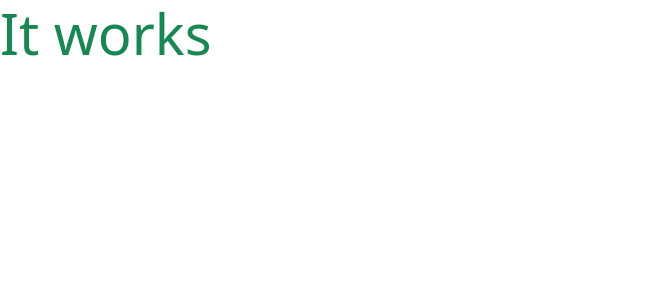
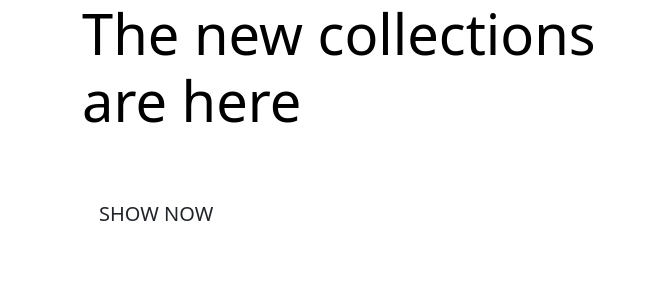
Before and after one commit to mariogusman/Funfit, a Django app: page / in a window 1280 px wide. Shown: the top 300 px of the page, without its empty margins (0-654 px from the left). Run offline with Django 3.2, Linux system fonts and the light colour scheme.

Commit message:
added home page content

```diff
--- a/fun_fit/urls.py
+++ b/fun_fit/urls.py
@@ -20,6 +20,4 @@ urlpatterns = [
     path('admin/', admin.site.urls),
     path('accounts/', include('allauth.urls')),
     path('', include('home.urls')),
-
-
 ]
--- a/home/templates/home/index.html
+++ b/home/templates/home/index.html
@@ -1,6 +1,27 @@
 {% extends 'base.html' %}
 {% load static %}
 
+{% block page_header %}
+<div class="container header-container">
+    <div class="row">
+        <div class="col"></div>
+    </div>
+</div>
+{% endblock page_header %}
+
 {% block content %}
-<h1 class="display-4 text-success">It works</h1>
+<div class="container h-100">
+    <div class="row h-100">
+        <div class="col-7 col-md-6 my-auto">
+            <h1 class="display-4 logo-font text-black">
+                The new collections are here
+            </h1>
+            <div class="my-5">
+                <h4>
+                    <a href="" class="shop-now-button btn btn-lg rounded-0 text-uppercase py-3">Show Now</a>
+                </h4>
+            </div>
+        </div>
+    </div>
+</div>
 {% endblock content %}
```
